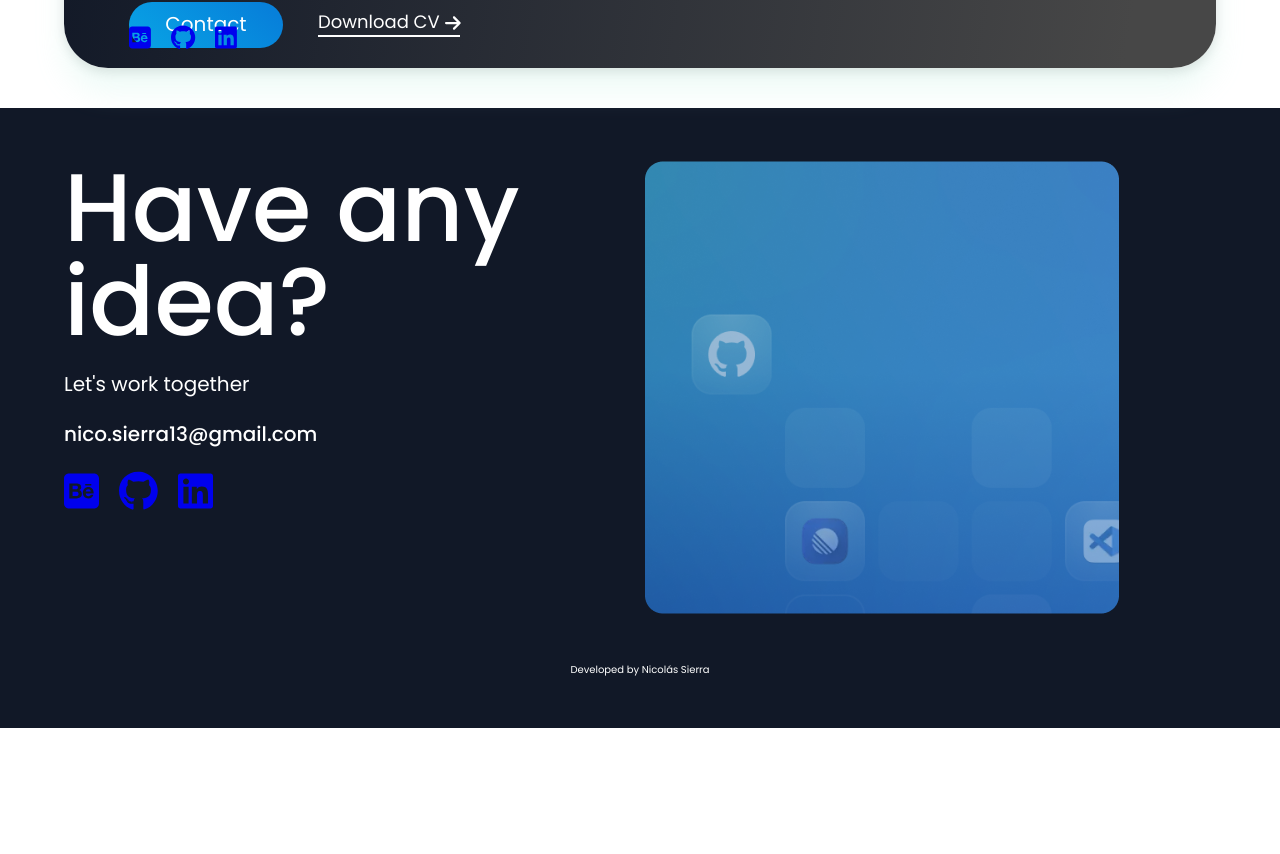
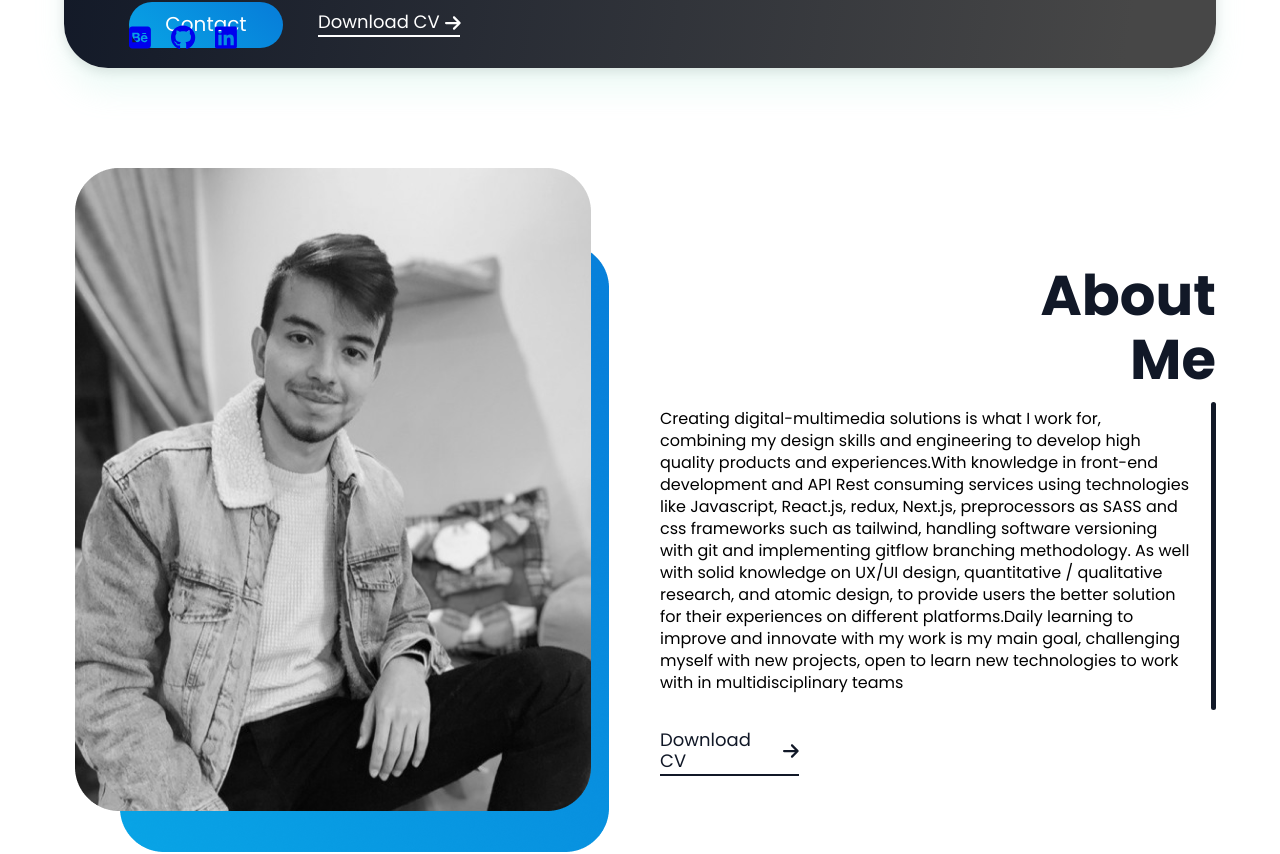
Before and after one commit to Nicolas0611/portfolio-personal, a React (Vite) app: page / in a window 1280 px wide. Shown: the part 328-1182 px from the top of the page. Before the commit the page ends 1056 px from the top, so only its background shows below. Built offline with nearby package versions, Linux system fonts and the light colour scheme; the HTML template or start-up script is replaced by a standard one.

Commit message:
ÂAbout me section

```diff
--- a/src/app/components/Hero.jsx
+++ b/src/app/components/Hero.jsx
@@ -20,7 +20,7 @@ const Hero = ({ title, illustration }) => {
           </p>
           <div className="hero-buttons">
             <FilledButton text="Contact" />
-            <LinkButton text="Download CV" />
+            <LinkButton text="Download CV" style="white" styleBg="white-bg" />
           </div>
         </div>
         <div className="hero-social">
--- a/src/app/components/buttons/LinkButton.jsx
+++ b/src/app/components/buttons/LinkButton.jsx
@@ -2,14 +2,14 @@ import React from "react";
 import { faArrowRight } from "@fortawesome/free-solid-svg-icons";
 import { FontAwesomeIcon } from "@fortawesome/react-fontawesome";
 
-const LinkButton = ({ text }) => {
+const LinkButton = ({ text, style, styleBg }) => {
   return (
     <div className="link">
-      <div className="link-button">
+      <div className={`link-button ${style}`}>
         <a>{text}</a>
         <FontAwesomeIcon icon={faArrowRight} />
       </div>
-      <div className="link-underline"></div>
+      <div className={`link-underline ${styleBg}`}></div>
     </div>
   );
 };
--- a/src/app/pages/Home.jsx
+++ b/src/app/pages/Home.jsx
@@ -1,12 +1,14 @@
 import React from "react";
 import Hero from "../components/Hero";
 import Layout from "../layout/Layout";
-
+import ProfileImage from "../../assets/img/Profile.png";
+import LinkButton from "../components/buttons/LinkButton";
 const Home = () => {
   return (
     <Layout>
       <main className="home">
         <div className="container">
+          <div className="hero-section">
             <Hero
               title={"Hi, I'm Nicolás"}
               illustration={
@@ -14,6 +16,45 @@ const Home = () => {
               }
             />
           </div>
+          <div className="about about-section">
+            <div className="about-image">
+              <img src={ProfileImage} />
+            </div>
+            <div className="about-content">
+              <h2 className="about-title text-center">
+                About <br></br> Me
+              </h2>
+              <div className="content">
+                <div className="about-parragraph">
+                  <p className="parragraph">
+                    Creating digital-multimedia solutions is what I work for,
+                    combining my design skills and engineering to develop high
+                    quality products and experiences.With knowledge in front-end
+                    development and API Rest consuming services using
+                    technologies like Javascript, React.js, redux, Next.js,
+                    preprocessors as SASS and css frameworks such as tailwind,
+                    handling software versioning with git and implementing
+                    gitflow branching methodology. As well with solid knowledge
+                    on UX/UI design, quantitative / qualitative research, and
+                    atomic design, to provide users the better solution for
+                    their experiences on different platforms.Daily learning to
+                    improve and innovate with my work is my main goal,
+                    challenging myself with new projects, open to learn new
+                    technologies to work with in multidisciplinary teams
+                  </p>
+                  <div className="separator"></div>
+                </div>
+                <div className="about-button">
+                  <LinkButton
+                    text="Download CV"
+                    style="black"
+                    styleBg="black-bg"
+                  />
+                </div>
+              </div>
+            </div>
+          </div>
+        </div>
       </main>
     </Layout>
   );
--- a/src/assets/styles/components/buttons/_outlinebutton.scss
+++ b/src/assets/styles/components/buttons/_outlinebutton.scss
@@ -1,9 +1,11 @@
+@use "../../base/variables" as v;
+@use "../../base/mixins" as m;
+
 .link {
   display: flex;
   flex-direction: column;
   gap: 0.2rem;
   &-button {
-    color: white;
     display: flex;
     flex-direction: row;
     align-items: center;
@@ -12,6 +14,17 @@
   }
   &-underline {
     height: 2px;
+  }
+}
+.white {
+  color: white;
+  &-bg {
     background-color: white;
   }
 }
+.black {
+  color: v.$background;
+  &-bg {
+    background-color: v.$background;
+  }
+}
--- a/src/assets/styles/pages/_home.scss
+++ b/src/assets/styles/pages/_home.scss
@@ -4,3 +4,65 @@
 .home {
   padding-top: 4rem;
 }
+
+.about {
+  display: grid;
+  justify-content: center;
+  justify-items: center;
+  gap: 4rem;
+  @include m.tabletMed {
+    grid-template-columns: 1fr 1fr;
+    grid-template-rows: unset;
+    align-items: center;
+  }
+  &-title {
+    font-size: 5.6rem;
+    margin: 2rem 0 0;
+    color: v.$background;
+
+    @include m.tabletMed {
+      text-align: end;
+    }
+  }
+  &-section {
+    padding: 6rem 0 6rem 0;
+  }
+  &-image {
+    img {
+      width: 35rem;
+      @include m.tabletMed {
+        width: unset;
+      }
+    }
+  }
+  &-parragraph {
+    display: flex;
+    flex-direction: row-reverse;
+    gap: 2rem;
+    height: 70%;
+    @include m.tabletMed {
+      flex-direction: row;
+    }
+  }
+  &-button {
+    width: 25%;
+  }
+}
+
+.parragraph {
+  line-height: 22px;
+  height: 100%;
+}
+
+.separator {
+  margin-top: 1rem;
+  width: 55px;
+  background-color: v.$background;
+  border-radius: 2rem;
+}
+
+.content {
+  display: flex;
+  flex-direction: column;
+  gap: 2rem;
+}
```
Also changed, not shown: src/assets/img/Profile.png (added). Lines whose indentation alone changed are shown as unchanged.
